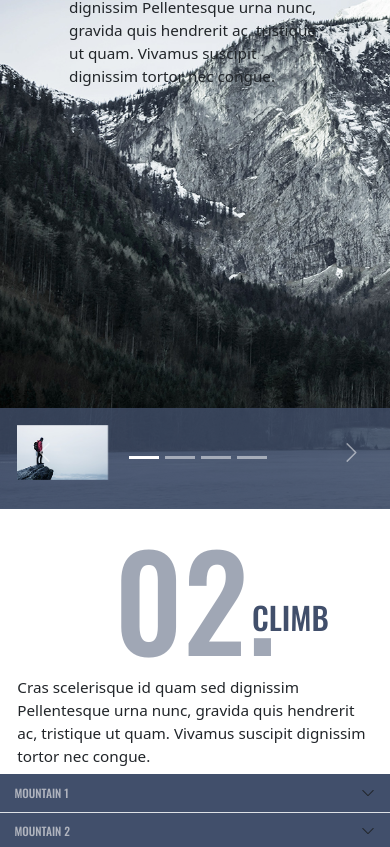
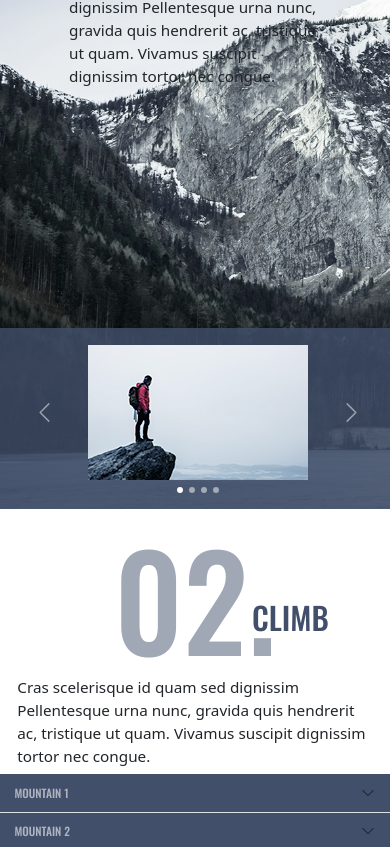
Before and after one commit to newhoteng/C-tech, a plain HTML site: page index.html in a window 390 px wide. Shown: the part 1222-2069 px from the top of the page. Drawn offline with nearby package versions, Linux system fonts and the light colour scheme.

Commit message:
Add responsive carousel

```diff
--- a/index.html
+++ b/index.html
@@ -35,23 +35,31 @@
       <div class="carousel-container">
         <div id="carouselExampleIndicators" class="carousel slide">
           <div class="carousel-indicators">
-            <button type="button" data-bs-target="#carouselExampleIndicators" data-bs-slide-to="0" class="active" aria-current="true" aria-label="Slide 1"></button>
-            <button type="button" data-bs-target="#carouselExampleIndicators" data-bs-slide-to="1" aria-label="Slide 2"></button>
-            <button type="button" data-bs-target="#carouselExampleIndicators" data-bs-slide-to="2" aria-label="Slide 3"></button>
-            <button type="button" data-bs-target="#carouselExampleIndicators" data-bs-slide-to="3" aria-label="Slide 4"></button>
+            <button id="ind1" data-bs-target="#carouselExampleIndicators" data-bs-slide-to="0" class="active" aria-current="true" aria-label="Slide 1"></button>
+            <button id="ind2" type="button" data-bs-target="#carouselExampleIndicators" data-bs-slide-to="1" aria-label="Slide 2"></button>
+            <button id="ind3" type="button" data-bs-target="#carouselExampleIndicators" data-bs-slide-to="2" aria-label="Slide 3"></button>
+            <button id="ind4" type="button" data-bs-target="#carouselExampleIndicators" data-bs-slide-to="3" aria-label="Slide 4"></button>
           </div>
           <div class="carousel-inner">
             <div class="carousel-item active">
-              <img src="CT_SkillTest_v3-assets/carouseIImg1.jpeg" class="d-block w-25" alt="...">
+              <div class="col-md-3 px-1">
+                <img src="CT_SkillTest_v3-assets/carouseIImg1.jpeg" class="d-block w-100" alt="...">
+              </div>
             </div>
             <div class="carousel-item">
-              <img src="CT_SkillTest_v3-assets/carouselImg2.jpeg" class="d-block w-25" alt="...">
+              <div class="col-md-3 px-1">
+                <img src="CT_SkillTest_v3-assets/carouselImg2.jpeg" class="d-block w-100" alt="...">
+              </div>
             </div>
             <div class="carousel-item">
-              <img src="CT_SkillTest_v3-assets/carouseIImg1.jpeg" class="d-block w-25" alt="...">
+              <div class="col-md-3 px-1">
+                <img src="CT_SkillTest_v3-assets/carouseIImg1.jpeg" class="d-block w-100" alt="...">
+              </div>
             </div>
             <div class="carousel-item">
-              <img src="CT_SkillTest_v3-assets/carouselImg2.jpeg" class="d-block w-25" alt="...">
+                <div class="col-md-3 px-1">
+                  <img src="CT_SkillTest_v3-assets/carouselImg2.jpeg" class="d-block w-100" alt="...">
+                </div>
             </div>
           </div>
           <button class="carousel-control-prev" type="button" data-bs-target="#carouselExampleIndicators" data-bs-slide="prev">
@@ -226,5 +234,20 @@
     </div>
   </footer>
   <script src="https://cdn.jsdelivr.net/npm/bootstrap@5.3.2/dist/js/bootstrap.bundle.min.js" integrity="sha384-C6RzsynM9kWDrMNeT87bh95OGNyZPhcTNXj1NW7RuBCsyN/o0jlpcV8Qyq46cDfL" crossorigin="anonymous"></script>
+  <script>
+    let images = document.querySelectorAll('.carousel .carousel-item');
+    images.forEach((image) => {
+      const slideNum = 4;
+      let next = image.nextElementSibling;
+      for (let i = 0; i < slideNum; i++) {
+        if(!next) {
+          next = images[0];
+        }
+        let cloneChild = next.cloneNode(true);
+        image.appendChild(cloneChild.children[0]);
+        next = next.nextElementSibling
+      }
+    })
+  </script>
 </body>
 </html>
--- a/styles.css
+++ b/styles.css
@@ -198,6 +198,10 @@ h1 span {
   height: 100%;
 }
 
+#teamAccordion {
+  display: none;
+}
+
 .table-container {
   max-width: 1344px;
   margin: 8.5rem auto 0;
@@ -281,8 +285,40 @@ footer {
   justify-content: center;
 }
 
-#teamAccordion {
-  display: none;
+.carousel-inner .carousel-item.active,
+.carousel-inner .carousel-item-next,
+.carousel-inner .carousel-item-prev {
+  display: flex;
+}
+
+.carousel-inner .carousel-item-end.active,
+.carousel-inner .carousel-item-next {
+  transform: translateX(25%);
+}
+
+.carousel-inner .carousel-item-start.active,
+.carousel-inner .carousel-item-prev {
+  transform: translateX(-25%);
+}
+
+.carousel-inner .carousel-item-end,
+.carousel-inner .carousel-item-start {
+  transform: translateX(0);
+}
+
+.carousel-indicators {
+  position: absolute;
+  bottom: -3rem;
+  display: flex;
+}
+
+#ind1,
+#ind2,
+#ind3,
+#ind4 {
+  width: 6px;
+  height: 6px;
+  border-radius: 50%;
 }
 
 /* Tab links styling */
@@ -349,4 +385,25 @@ footer {
   .largeIcon img {
     width: 70%;
   }
+
+  /* carousel */
+  .carousel-inner .carousel-item > div {
+    display: none;
+    /* border: 3px solid yellowgreen; */
+  }
+
+  .carousel-inner .carousel-item > div:first-child {
+    display: block;
+    /* border: 2px solid red; */
+  }
+
+  .carousel-inner .carousel-item.active,
+  .carousel-inner .carousel-item-next,
+  .carousel-inner .carousel-item-prev {
+    /* display: flex; */
+    /* border: 4px solid red; */
+    /* gap: 1rem; */
+    align-items: center;
+    justify-content: center;
+  }
 }
```
